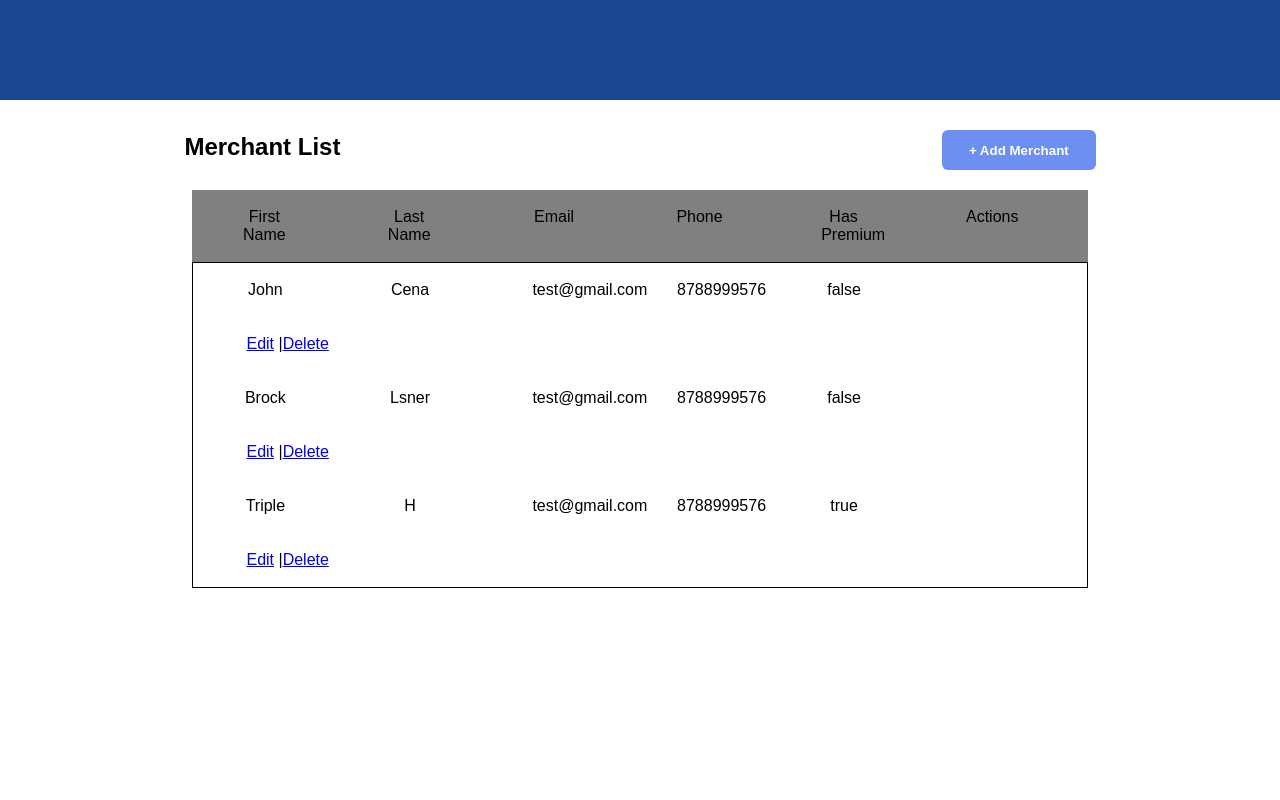
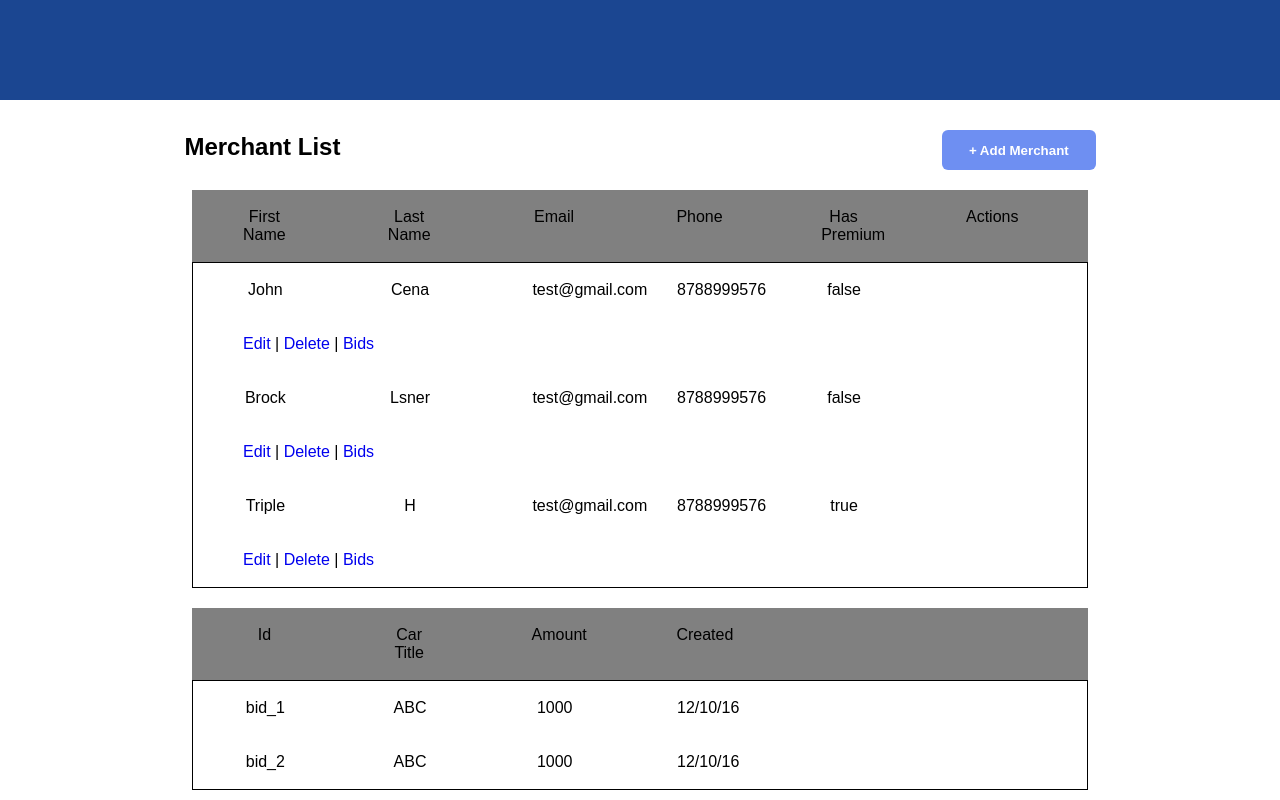
Before and after one commit to sudarshantanwer/Merchant-Managment, a React app: page / in a window 1280 px wide. Built offline with nearby package versions, Linux system fonts and the light colour scheme.

Commit message:
bids listing added

```diff
--- a/package.json
+++ b/package.json
@@ -34,6 +34,7 @@
     "react-dom": "^15.6.1",
     "react-error-overlay": "^1.0.10",
     "react-redux": "^5.0.6",
+    "react-router-dom": "^4.2.2",
     "redux": "^3.7.2",
     "redux-devtools-extension": "^2.13.2",
     "redux-thunk": "^2.2.0",
--- a/src/App.css
+++ b/src/App.css
@@ -82,11 +82,17 @@
 }
 
 .table-row li:last-child {
-  width : 10%;
+  width : 17%;
+  text-align: start;
 }
 
+.table-row li:last-child a {
+  text-decoration: none;
+}
+
+
 .table-row:hover{
-  background-color: rgba(91, 123, 216, 0.58);
+  background-color: rgba(217, 221, 232, 0.58);
 }
 
 ul {
--- a/src/App.js
+++ b/src/App.js
@@ -5,6 +5,7 @@ import Header from './components/header';
 import Table from './components/table';
 import EditForm from './components/edit';
 import AddForm from './components/add';
+import Bids from './components/bids';
 import {Provider} from 'react-redux';
 
 class App extends Component {
@@ -60,6 +61,7 @@ class App extends Component {
                         this.state.showAddForm && <AddForm backToList={() => { this.backToList() }}/>
 
                     }
+                    <Bids/>
                 </div>
             </div>
       </div>
--- a/src/actions.js
+++ b/src/actions.js
@@ -41,3 +41,11 @@ export const addMerchant = (details)=>{
         details : details     // In real this data will come from api call
     }
 }
+
+export const getBids = (id)=>{
+    debugger
+    return {
+        type : MERCHANT_ACTIONS.GET_BIDS,
+        id : id     // In real this data will come from api call
+    }
+}
--- a/src/apis/mockData.js
+++ b/src/apis/mockData.js
@@ -9,7 +9,7 @@ export const Merchants = [ {
         avatarUrl: 'http://google.com',
         email: 'test@gmail.com',
         phone: '8788999576',
-        hasPremium: 'false',
+        hasPremium: false,
         bids: [] //Array<Bid>
 },{
     id: 'merchant_2',
@@ -18,7 +18,7 @@ export const Merchants = [ {
     avatarUrl: 'http://google.com',
     email: 'test@gmail.com',
     phone: '8788999576',
-    hasPremium: 'false',
+    hasPremium: false,
     bids: [] //Array<Bid>
 },{
     id: 'merchant_3',
@@ -27,6 +27,16 @@ export const Merchants = [ {
     avatarUrl: 'http://google.com',
     email: 'test@gmail.com',
     phone: '8788999576',
-    hasPremium: 'true',
-    bids: [] //Array<Bid>
+    hasPremium: true,
+    bids: [{
+        id: 'bid_1',
+        carTitle: 'ABC',
+        amount: 1000,
+        created: '12/10/16'
+    }, {
+        id: 'bid_2',
+        carTitle: 'ABC',
+        amount: 1000,
+        created: '12/10/16'
+    }] //Array<Bid>
 }];
--- /dev/null
+++ b/src/components/bids.js
@@ -0,0 +1,83 @@
+/**
+ * Created by sudarshan on 21/1/18.
+ */
+
+/**
+ * Created by sudarshan on 17/1/18.
+ */
+import React, { Component } from 'react';
+// import { withRouter,Link } from 'react-router-dom';
+import { connect } from 'react-redux';
+import { bindActionCreators } from 'redux';
+import { getBids} from '../actions';
+
+
+class Bids extends Component {
+    constructor(props) {
+        super(props);
+        this.state = {selectedId : ''};
+    }
+
+    componentDidMount(){
+        debugger
+        this.props.getBids('merchant_3');
+    }
+
+    deleteMerchant(id) {
+        if(window.confirm('Do you want to delete this merchant ?')){
+            this.props.deleteMerchant(id);
+            this.setState();
+        }
+
+    }
+
+    editHandler(){
+    }
+
+    render() {
+        const {bids} = this.props;
+        return (
+            <div className="table">
+
+                <ul className="table-header">
+                    <li >Id</li>
+                    <li >Car Title</li>
+                    <li >Amount</li>
+                    <li >Created</li>
+                </ul>
+                <ul className="table-body">
+
+                    {
+                        bids && bids.length > 0 && bids.map((obj,index)=>
+
+                            <li  key={obj.id} >
+                                <ul className="table-row">
+                                    <li>{obj.id}</li>
+                                    <li>{obj.carTitle}</li>
+                                    <li>{obj.amount}</li>
+                                    <li>{obj.created}</li>
+                                </ul>
+                            </li>
+                        )}
+
+                </ul>
+            </div>
+        );
+    }
+}
+
+
+const mapStateToProps = state => {
+    debugger
+    return {
+        bids: state.merchantReducer.bids
+    }
+};
+
+const mapDispatchToProps = dispatch => ({
+    getBids: bindActionCreators(getBids, dispatch)
+});
+
+
+export default connect(mapStateToProps, mapDispatchToProps)(Bids);
+// export default withRouter(connect(mapStateToProps, mapDispatchToProps)(Table));
--- a/src/components/edit.js
+++ b/src/components/edit.js
@@ -32,7 +32,7 @@ class EditForm extends Component {
         debugger
         this.props.detail[prop] = e.target.value;
         this.ifSomethingChanged = true;
-        this.setState();
+        this.forceUpdate();//setState();
     }
 
     render() {
@@ -68,7 +68,10 @@ class EditForm extends Component {
                     <div className="form-row">
                         <span>Has Premium</span>
                         <div className="radio-block">
-                        <label>Yes </label><input type="radio" /> <label>No </label><input type="radio" />
+                            <label>Yes </label><input value={true} type="radio" onChange={(e)=>{this.changeHandler(e, true)}}
+                                                      checked={detail.hasPremium == true} />
+                            <label>No </label><input value={false} type="radio" onChange={(e)=>{this.changeHandler(e, false)}}
+                                                     checked={detail.hasPremium == false} />
                         </div>
                     </div>
                     <div className="form-row">
--- a/src/components/table.js
+++ b/src/components/table.js
@@ -53,10 +53,11 @@ class Table extends Component {
                                     <li>{obj.lastname}</li>
                                     <li>{obj.email}</li>
                                     <li>{obj.phone}</li>
-                                    <li>{obj.hasPremium}</li>
+                                    <li>{obj.hasPremium + ''}</li>
                                     <li>
-                                        <a href="#" onClick={()=>{this.props.onEdit(obj.id)}}>Edit</a> |
-                                        <a href="#" onClick={()=> { this.deleteMerchant(obj.id) }}>Delete</a>
+                                        <a href="#" onClick={()=>{this.props.onEdit(obj.id)}}>Edit</a>  |
+                                        <a href="#" onClick={()=> { this.deleteMerchant(obj.id) }}>  Delete</a>  |
+                                        <a href="#" onClick={()=> { this.deleteMerchant(obj.id) }}>  Bids</a>
                                     </li>
                                 </ul>
                             </li>
--- a/src/constants.js
+++ b/src/constants.js
@@ -7,5 +7,6 @@ export const MERCHANT_ACTIONS = {
     DELETE_MERCHANT : 'DELETE_MERCHANT',
     EDIT_MERCHANT : 'EDIT_MERCHANT',
     UPDATE_MERCHANT : 'UPDATE_MERCHANT',
-    ADD_MERCHANT : 'ADD_MERCHANT'
+    ADD_MERCHANT : 'ADD_MERCHANT',
+    GET_BIDS : 'GET_BIDS'
 }
--- a/src/reducers.js
+++ b/src/reducers.js
@@ -20,6 +20,9 @@ import {helper} from './utils/processing';
       case MERCHANT_ACTIONS.ADD_MERCHANT:
           return {...state, list : helper.addMerchant(state.list, action.details)}
           break;
+      case MERCHANT_ACTIONS.GET_BIDS:
+          return {...state, bids : helper.getBids(state.list, action.id)}
+          break;
       default :
         return state;
 
--- a/src/utils/processing.js
+++ b/src/utils/processing.js
@@ -46,9 +46,23 @@ const addMerchant = (list, detail) => {
     return list.push(detail);
 }
 
+const getBids = (list, id) => {
+
+    var detail = {};
+    for(var i=0;i<list.length;i++){
+        if(list[i].id === id){
+            detail = list[i];
+            break;
+        }
+    }
+
+    return detail.bids;
+}
+
 export const helper = {
     deleteMerchant : deleteMerchant,
     getMerchantDetail : getMerchantDetail,
     updateDetails : updateDetails,
-    addMerchant : addMerchant
+    addMerchant : addMerchant,
+    getBids : getBids
 }
```
Also changed, not shown: src/stateProvider.js (added, +29 -0 lines).
